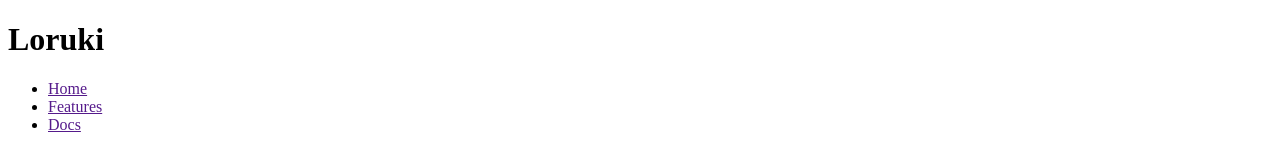
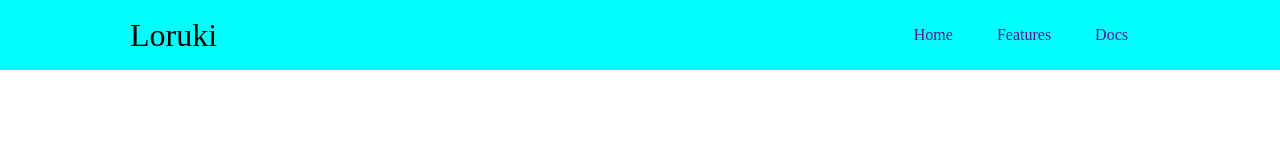
Before and after one commit to HYF-Class19/agile-development-loruki-group--1, a website: page index.html in a window 1280 px wide. Drawn offline with Linux system fonts and the light colour scheme.

Commit message:
styled navbar

```diff
--- a/styles/index.css
+++ b/styles/index.css
@@ -1 +1,70 @@
 @import url("./something.css");
+
+/* General */
+
+* {
+  box-sizing: border-box;
+  padding: 0;
+  margin: 0;
+}
+
+a {
+  text-decoration: none;
+}
+
+ul {
+  list-style-type: none;
+}
+
+li {
+  text-align: -webkit-match-parent;
+}
+
+/* navbar */
+h1,
+h2 {
+  line-height: 1.2;
+  margin: 10px 0;
+  font-weight: 300;
+}
+
+h1 {
+  display: block;
+}
+
+.navbar .flex {
+  justify-content: space-between;
+}
+
+.flex {
+  display: flex;
+  height: 100%;
+  align-items: center;
+}
+
+.container {
+  max-width: 1100px;
+  padding: 0 40px;
+  margin: 0 auto;
+  overflow: auto;
+}
+
+.navbar {
+  height: 70px;
+  background-color: aqua;
+}
+
+.navbar ul {
+  display: flex;
+}
+
+.navbar a {
+  padding: 15px;
+  margin: 0 7px;
+}
+
+.navbar a:hover {
+  background-color: gray;
+  color: white;
+  border-radius: 21px;
+}
```
